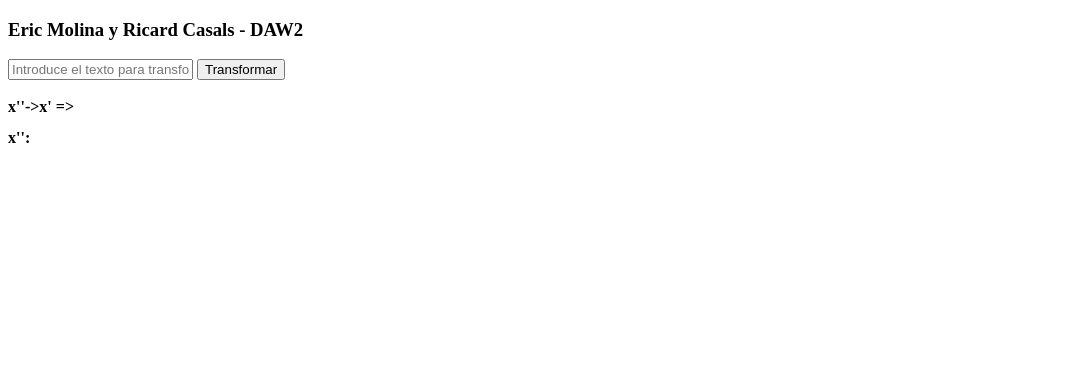
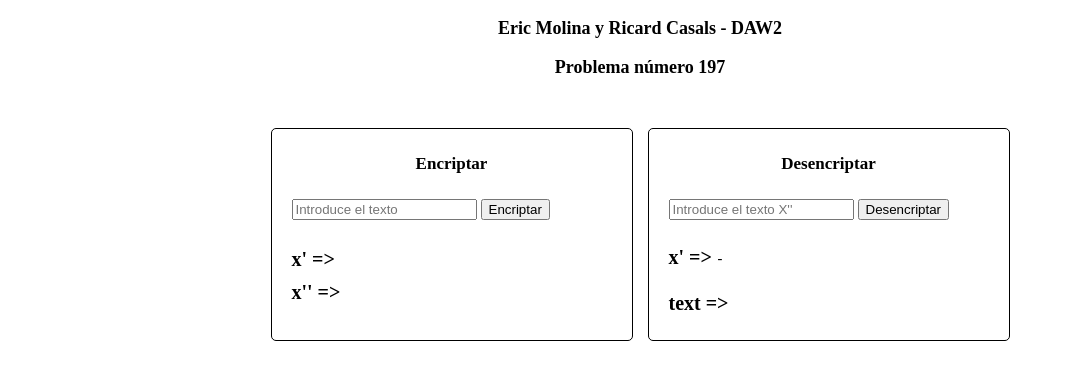
Before and after one commit to EricMolina/problemanum197, a plain HTML site: page index.html in a window 1280 px wide. Shown: the whole page, without its empty margins (0-1065 px from the left). Drawn offline with Linux system fonts and the light colour scheme.

Commit message:
the final final

```diff
--- a/index.html
+++ b/index.html
@@ -4,15 +4,36 @@
     <meta charset="UTF-8">
     <meta name="viewport" content="width=device-width, initial-scale=1.0">
     <title>Document</title>
+    <link rel="stylesheet" href="main.css">
 </head>
 <body>
     <h3>Eric Molina y Ricard Casals - DAW2</h3>
-    <input id="text-transformar" type="text" placeholder="Introduce el texto para transformar">
-    <button id="button-transformar">Transformar</button><br><br>
-    <b>x''->x' =></b>
-    <pre id="textXI"></pre>
-    <b>x'':</b>
-    <pre id="textXII"></pre>
+    <h3>Problema número 197</h3>
+
+    <div class="container">
+        <div class="column-2">
+            <h4>Encriptar</h4>
+            <input id="text-encriptar" type="text" placeholder="Introduce el texto">
+            <button id="button-encriptar">Encriptar</button><br><br>
+
+            <b>x' =></b>
+            <p id="textXI-encriptado"></p><br>
+            <b>x'' =></b>
+            <p id="textXII-encriptado"></p>
+        </div>
+
+        <div class="column-2">
+            <h4>Desencriptar</h4>
+            <input id="text-desencriptar" type="text" placeholder="Introduce el texto X''">
+            <button id="button-desencriptar">Desencriptar</button><br><br>
+
+            <b>x' =></b>
+            <p id="textXI-desencriptado">-</p><br>
+            <b>text =></b>
+            <p id="text-desencriptado"></p>
+        </div>
+    </div>
+
 </body>
 <script src="script.js"></script>
 <script src="script_rc.js"></script>
--- /dev/null
+++ b/main.css
@@ -0,0 +1,44 @@
+
+body {
+    margin: 0;
+}
+
+h3 {
+    text-align: center;
+    font-size: 18px;
+}
+
+b {
+    display: inline-block;
+    font-size: 20px;
+}
+
+p {
+    display: inline-block;
+    font-family: monospace;
+    white-space-collapse: preserve;
+    text-wrap: nowrap;
+    font-size: 14px;
+}
+
+.container {
+    width: 100%;
+    margin-top: 50px;
+    display: flex;
+    justify-content: center;
+    gap: 15px;
+}
+
+.container h4 {
+    text-align: center;
+    margin-bottom: 25px;
+    margin-top: 0;
+    font-size: 17px;
+}
+
+.column-2 {
+    width: 25%;
+    border: 1px solid black;
+    padding: 25px 20px;
+    border-radius: 5px;
+}
--- a/script.js
+++ b/script.js
@@ -2,7 +2,9 @@
 
 const vocals = ["a", "e", "i", "o", "u"];
 
-function transformToXI(textX) {
+function deEncryptText(textX) {
+    // Decrypt X' to text
+    // Encrypt text to X'
     var resultText = "";
     var rotateText = false;
 
@@ -37,7 +39,8 @@ function transformToXI(textX) {
 }
 
 
-function transformToXII(text) {
+function encryptXI(text) {
+    // Encrypt X' to X''
     let transformedText = '';
     while (text.length > 0) {
         transformedText += text[0]
@@ -49,13 +52,39 @@ function transformToXII(text) {
     return transformedText
 }
 
+function decryptXii(text) {
+    // Decrypt X'' to X'
+    let textPrincipio = '';
+    let textFinal = '';
+    for (let index = 0; index < text.length; index++) {
+        if (index % 2 == 0) {
+            textPrincipio += text[index]
+            clock = 1
+        } else {
+            textFinal = text[index] + textFinal
+            clock = 0
+        }
+    }
 
-document.getElementById('button-transformar').addEventListener('click', () => {
-    let textTransformar = document.getElementById('text-transformar').value
-    let transformedTextXI = transformToXI(textTransformar)
-    document.getElementById('textXI').innerText = transformedTextXI;
-    let transformedTextXII = transformToXII(transformedTextXI)
-    document.getElementById('textXII').innerText = transformedTextXII;
-    console.log(transformedTextXI)
-    console.log(transformedTextXII)
+    return textPrincipio + textFinal
+}
+
+// Desencriptar
+document.getElementById('button-desencriptar').addEventListener('click', () => {
+    let textDecrytXII = document.getElementById('text-desencriptar').value
+    let textDecrytXI = decryptXii(textDecrytXII)
+
+    document.getElementById('textXI-desencriptado').innerText = textDecrytXI;
+    let textDecrytPlain = deEncryptText(textDecrytXI)
+    document.getElementById('text-desencriptado').innerText = textDecrytPlain;
 })
+
+// Encriptar
+document.getElementById('button-encriptar').addEventListener('click', () => {
+    let textEncryptPlain = document.getElementById('text-encriptar').value
+    let textEncryptXI = deEncryptText(textEncryptPlain)
+
+    document.getElementById('textXI-encriptado').innerText = textEncryptXI;
+    let textEncryptXII = encryptXI(textEncryptXI)
+    document.getElementById('textXII-encriptado').innerText = textEncryptXII;
+})
```
